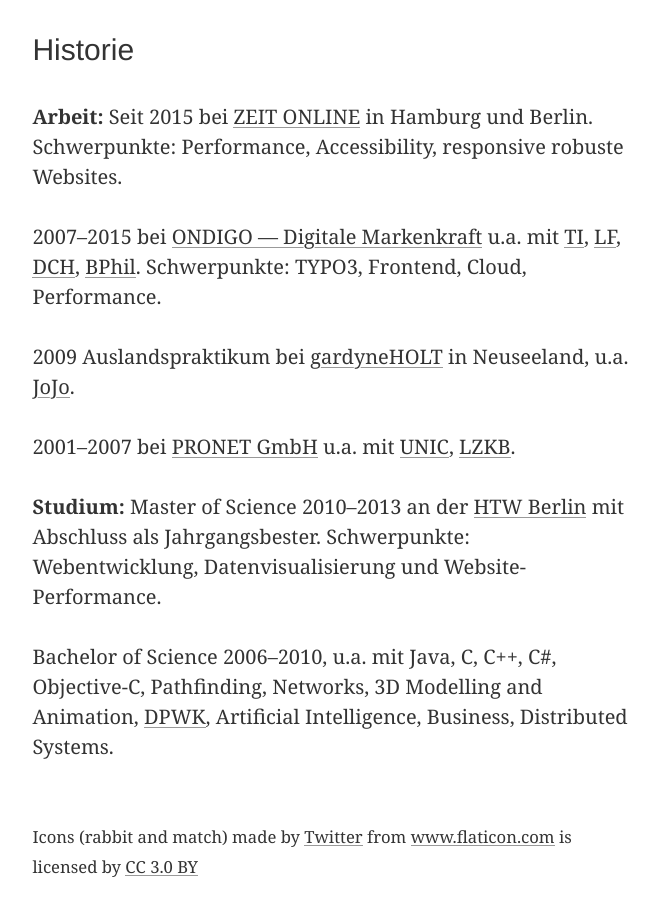
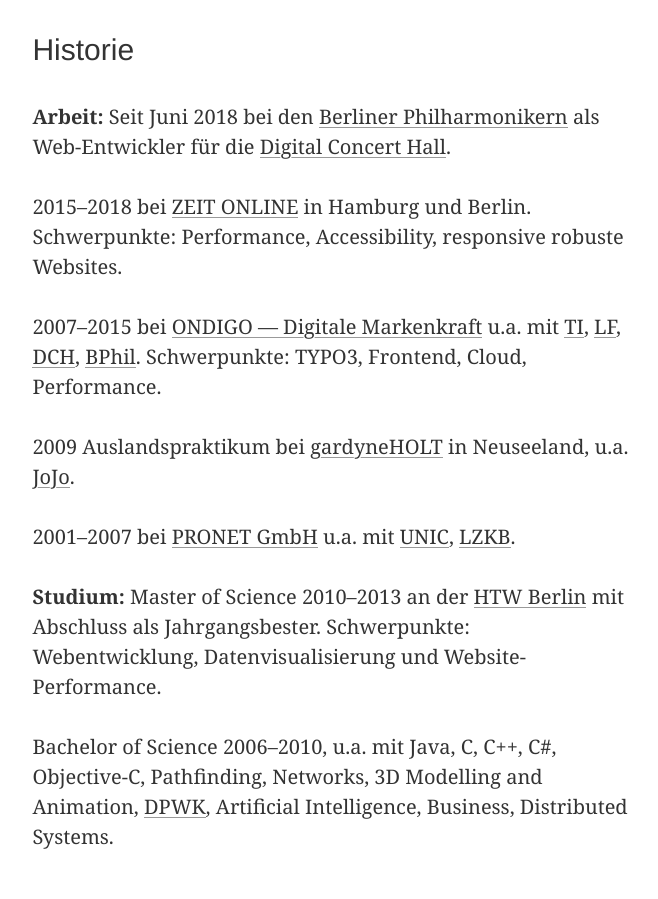
Before and after one commit to thomaspuppe/thomaspuppe.de, a plain HTML site: page index.html in a window 1280 px wide. Shown: the part 1421-2320 px from the top of the page, without its empty margins (102-760 px from the left). Drawn offline with Linux system fonts and the light colour scheme.

Commit message:
update job history

```diff
--- a/index.html
+++ b/index.html
@@ -115,7 +115,8 @@
         </ul>
 
         <h2>Historie</h2>
-        <p><strong>Arbeit:</strong> Seit 2015 bei <a href="http://www.zeit.de">ZEIT ONLINE</a> in Hamburg und Berlin. Schwerpunkte: Performance, Accessibility, responsive robuste Websites.</p>
+        <p><strong>Arbeit:</strong> Seit Juni 2018 bei den <a href="https://www.berliner-philharmoniker.de/">Berliner Philharmonikern</a> als Web-Entwickler für die <a href="https://www.digitalconcerthall.com">Digital Concert Hall</a>.</p>
+        <p>2015&ndash;2018 bei <a href="https://www.zeit.de">ZEIT ONLINE</a> in Hamburg und Berlin. Schwerpunkte: Performance, Accessibility, responsive robuste Websites.</p>
         <p>2007&ndash;2015 bei <a href="https://www.ondigo.de">ONDIGO &mdash; Digitale Markenkraft</a> u.a. mit <a href="http://www.tropical-islands.de">TI</a>, <a href="http://www.lucasfonts.com">LF</a>, <a href="https://www.digitalconcerthall.com">DCH</a>, <a href="https://www.berliner-philharmoniker.de">BPhil</a>. Schwerpunkte: TYPO3, Frontend, Cloud, Performance.</p>
         <p>2009 Auslandspraktikum bei <a href="http://www.gardyneholt.co.nz">gardyneHOLT</a> in Neuseeland, u.a. <a href="http://www.jojocms.org">JoJo</a>.</p>
         <p>2001&ndash;2007 bei <a href="http://www.pro-net.de">PRONET GmbH</a> u.a. mit <a href="http://unic.pro-net.de">UNIC</a>, <a href="http://www.lzkb.de">LZKB</a>.</p>
```
